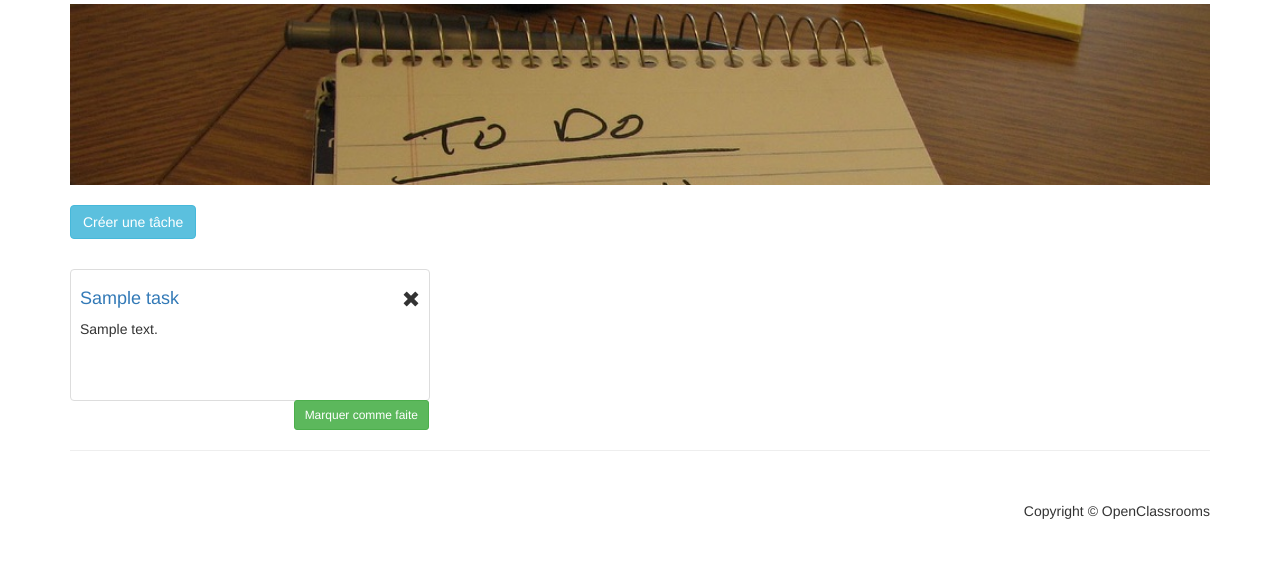
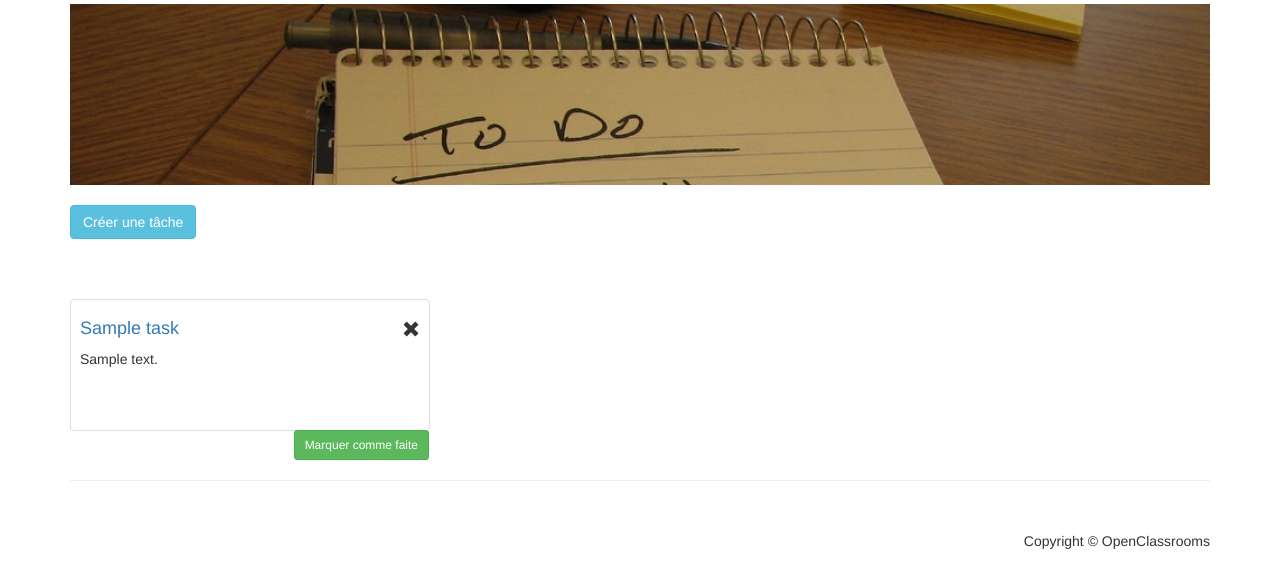
Before and after one commit to morantg/p8_s4, a Symfony app: template templates/task/list.html.twig in a window 1280 px wide. Shown: the part 170-758 px from the top of the page. Run offline with Twig, Linux system fonts and the light colour scheme; the template is opened without the code that fills it: most values are stand-ins (such as "Sample title", 1, 10 or a date in 2020); some libraries are stand-ins or nearby versions.

Commit message:
ajout d'une marge pour les taches

```diff
--- a/public/css/list.css
+++ b/public/css/list.css
@@ -1,3 +1,7 @@
 a.btn.btn-info{
     margin-bottom: 30px;
 }
+
+div.thumbnail{
+    margin-top: 30px;
+}
```
